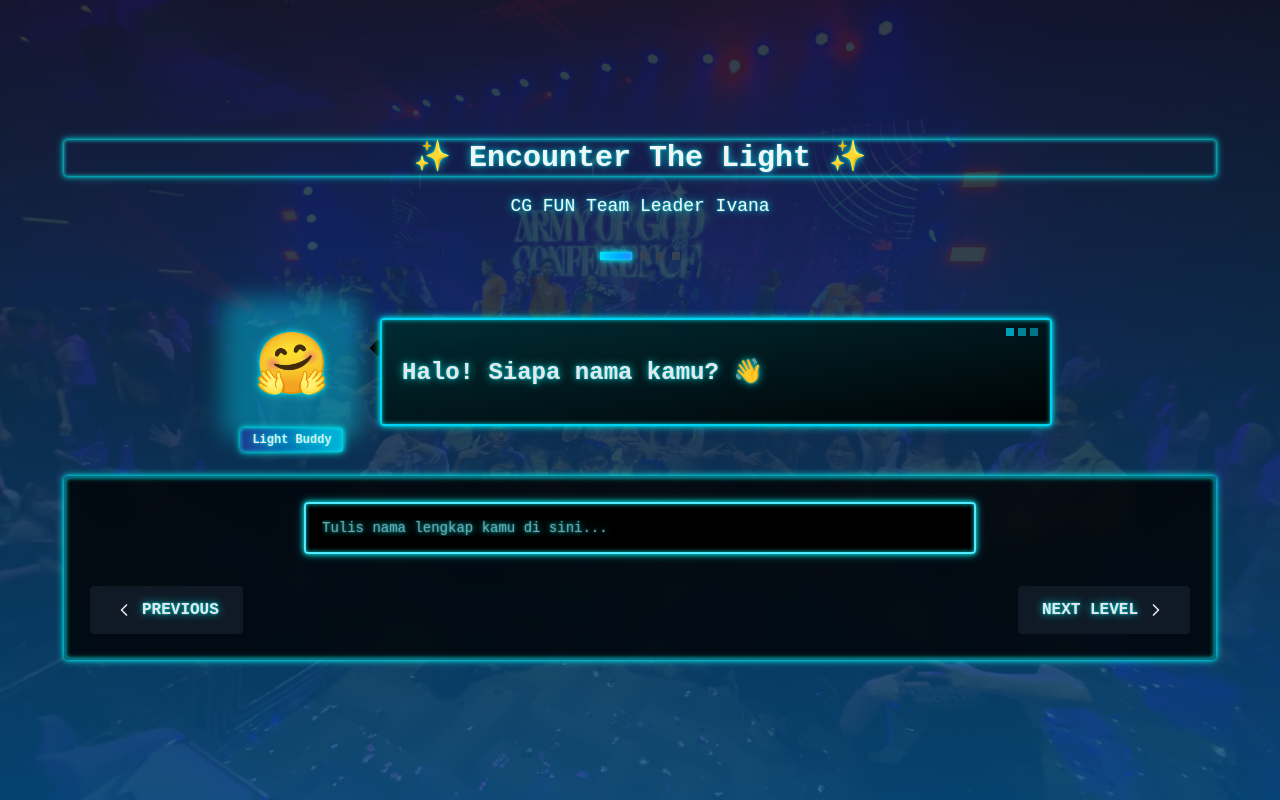
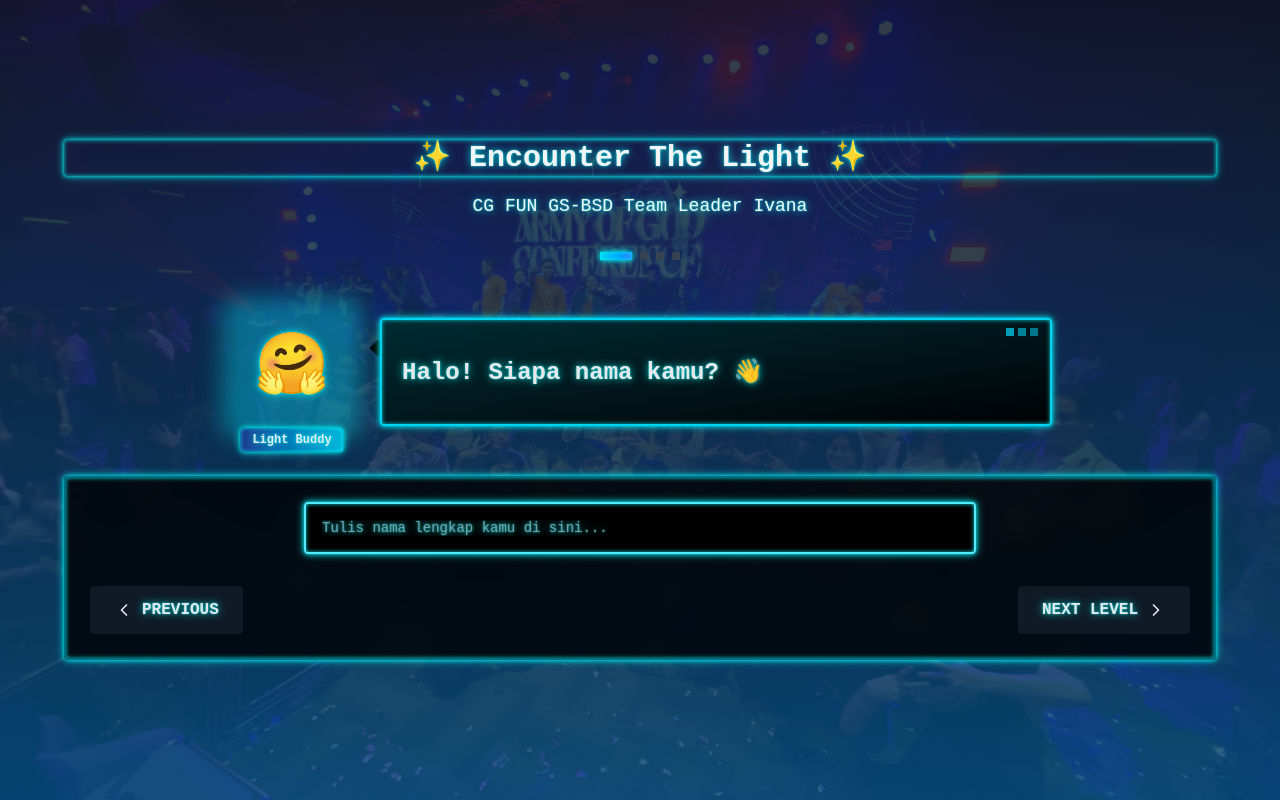
Before and after one commit to EdbertEL/Form-Reregis-CG-Fun, a React (Vite) app: page / in a window 1280 px wide. Built offline with nearby package versions, Linux system fonts and the light colour scheme.

Commit message:
Ganti Wordingan

```diff
--- a/src/App.jsx
+++ b/src/App.jsx
@@ -262,7 +262,7 @@ const App = () => {
             ✨ Encounter The Light ✨
           </h1>
           <p className="text-gray-100 text-sm sm:text-lg font-medium pixel-text">
-            CG FUN Team Leader Ivana
+            CG FUN GS-BSD Team Leader Ivana
           </p>
         </div>
 
--- a/src/component/GameForm/questionsConfig.js
+++ b/src/component/GameForm/questionsConfig.js
@@ -16,7 +16,7 @@ const questionsConfig = [
   },
   {
     id: 3,
-    question: "Boleh minta email kamu? (Buat notif kelompok otomatis 📧✨)",
+    question: "Boleh minta email kamu? (Buat pembagian kelompok otomatis 📧✨)",
     type: "text",
     placeholder: "Contoh: encounterthelight@gmail.com",
     mood: "friendly",
```
